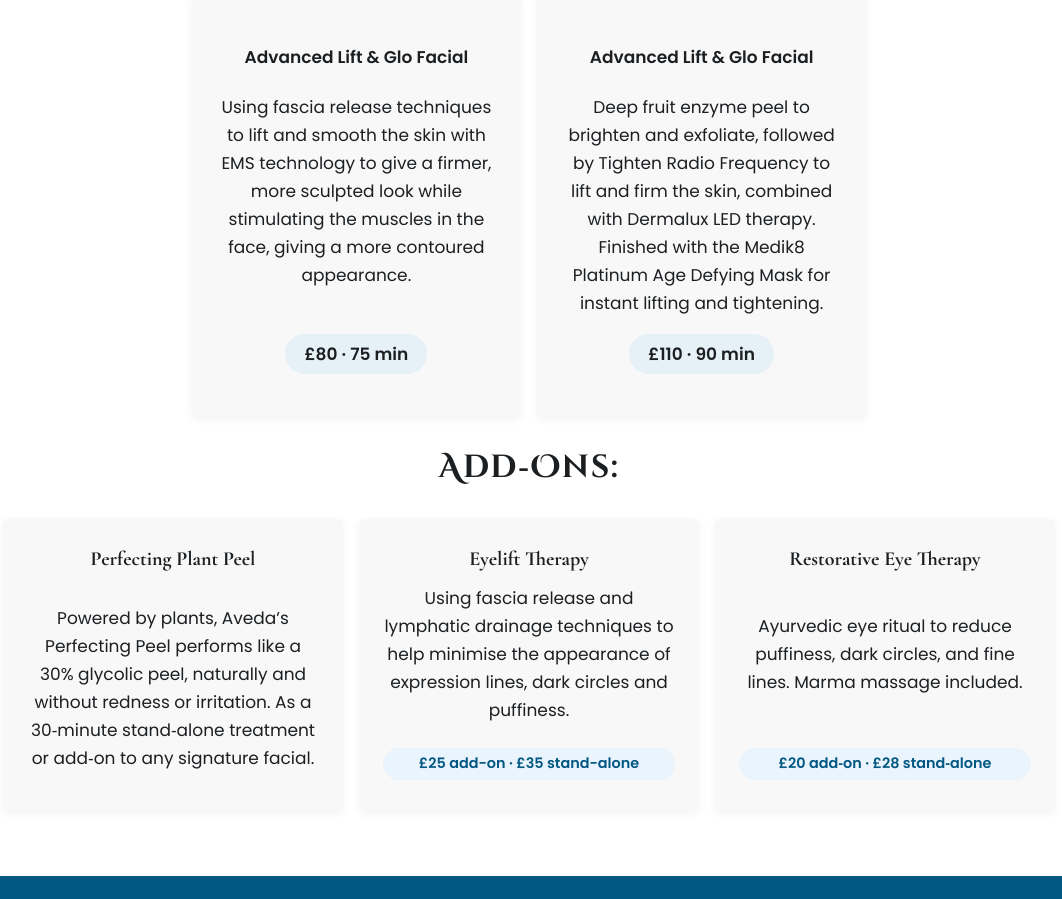
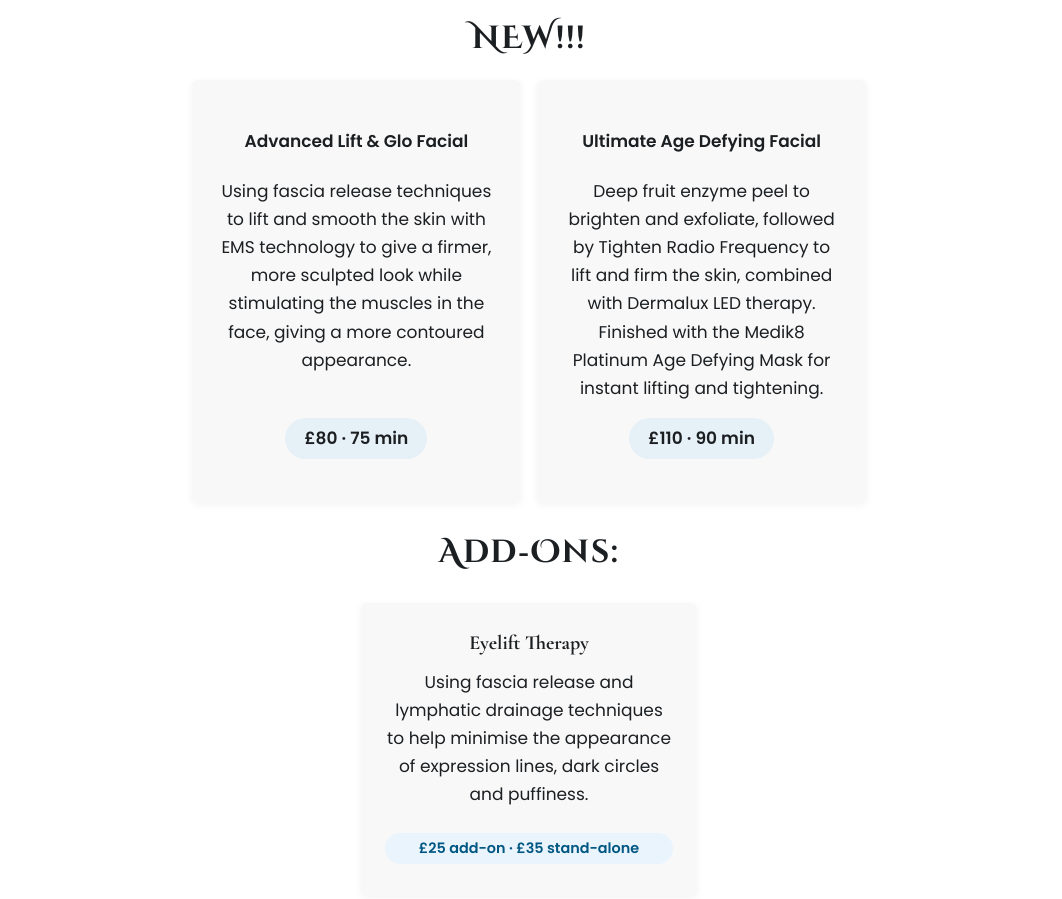
Before and after one commit to TheRetreatWickham/TheRetreatWickham, a website: page public/facials.html in a window 1280 px wide. Shown: the part 3584-4483 px from the top of the page, without its empty margins (111-1173 px from the left). Drawn offline with nearby package versions, Linux system fonts and the light colour scheme.

Commit message:
Hotfix for removing old treatment and fixing current ones. Adding brow lamination

```diff
--- a/public/facials.html
+++ b/public/facials.html
@@ -219,6 +219,9 @@
 
                     <article class="card">
                         <h3>Superfacial MD facial</h3>
+                        <p>A complete facial including clease, a Medik8 Superfacial peel, facial massage and MD LED therapy.
+                            The result? GLowing, soft radiant skin, a must for special occasions!
+                        </p>
                         <div class="price-row">
                             <span class="price-tag">£65</span>
                         </div>
@@ -316,7 +319,7 @@
                             </div>
                         </article>
                         <article class="card">
-                            <h4>Advanced Lift &amp; Glo Facial</h4>
+                            <h4>Ultimate Age Defying Facial</h4>
                             <p>Deep fruit enzyme peel to brighten and exfoliate, followed by Tighten Radio Frequency to
                                 lift and firm the skin, combined with Dermalux LED therapy. Finished with the Medik8
                                 Platinum Age Defying Mask for instant lifting and tightening.</p>
@@ -328,27 +331,14 @@
                 </div>
 
 
-                <div class="important-info card-grid-wrapper">
+                <div class="important-info card-grid-wrapper add-on">
                     <h3 class="section-title centred">Add‑Ons:</h3>
                     <div class="filigree-grid">
-                        <article class="card">
-                            <h3>Perfecting Plant Peel</h3>
-                            <p>Powered by plants, Aveda’s Perfecting Peel performs like a 30% glycolic peel, naturally
-                                and
-                                without redness or irritation. As a 30‑minute stand‑alone treatment or add‑on to any
-                                signature facial.</p>
-                        </article>
                         <article class="card">
                             <h3>Eyelift Therapy</h3>
                             <p>Using fascia release and lymphatic drainage techniques to help minimise the appearance of
                                 expression lines, dark circles and puffiness.</p>
                             <div class="price-bubble">£25 add-on · £35 stand-alone</div>
-                        </article>
-                        <article class="card">
-                            <h3>Restorative Eye Therapy</h3>
-                            <p>Ayurvedic eye ritual to reduce puffiness, dark circles, and fine lines. Marma massage
-                                included.</p>
-                            <div class="price-bubble">£20 add‑on · £28 stand‑alone</div>
                         </article>
                     </div>
                 </div>
--- a/public/styles/facials.css
+++ b/public/styles/facials.css
@@ -323,3 +323,7 @@
     margin-inline: auto;
   }
 }
+
+.add-on {
+    max-width: 30%;
+}
```
Also changed, not shown: public/beauty.html (+3 -0 lines), public/promotions.html (+0 -1 lines), public/assets/images/september-price-update.jpg.
